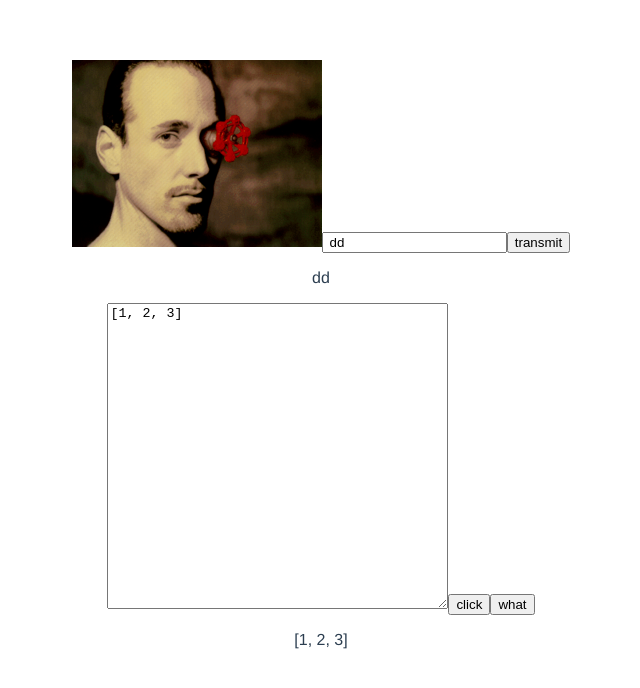
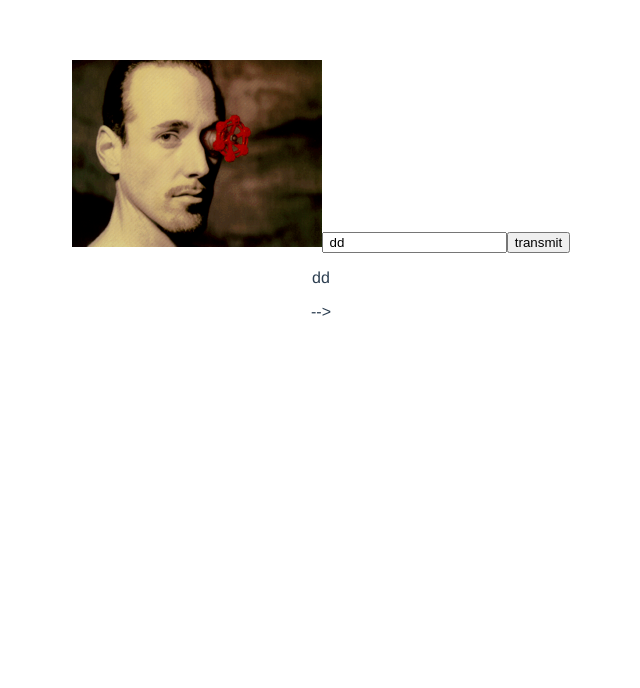
Before and after one commit to Erwin-Feld/visualize-hirarchical-data, a Vue app: page / in a window 1280 px wide. Shown: the top 688 px of the page, without its empty margins (319-959 px from the left). Built offline with nearby package versions, Linux system fonts and the light colour scheme.

Commit message:
added method to receave data from child

```diff
--- a/src/App.vue
+++ b/src/App.vue
@@ -1,14 +1,16 @@
 <template>
   <img alt="half life logo" src="./assets/logo.png" />
 
-  <user-input />
+  <user-input @transmit-data="receaveData" />
 
-  <textarea rows="20" cols="40" v-model="internData" @input="onInputme" />
+  <!-- <textarea rows="20" cols="40" v-model="internData"  />
+ -->
 
-  <button type="button" @click="transformData">click</button>
-   <button type="button" @click="whatFormat">what</button>
 
-  <p>{{ internData }}</p>
+  <!-- <button type="button" @click="transformData">click</button>
+   <button type="button" @click="whatFormat">what</button> --> -->
+
+  <p>{{ childData }}</p>
 </template>
 
 <script>
@@ -24,10 +26,18 @@ export default {
     return {
       data: "dickerson",
       internData: "[1, 2, 3]",
+      childData: " "
     };
   },
 
   methods: {
+
+    receaveData(compTransmit){
+      console.log(compTransmit)
+      this.childData = compTransmit
+
+    },
+
     transformData() {
       //
       //
```
